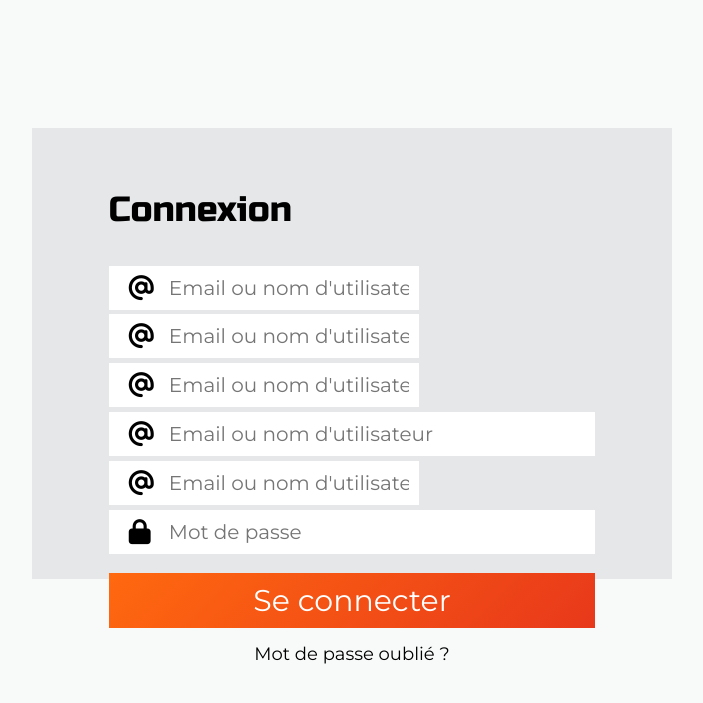
After one commit to loupid/CarRentalWeb, a PHP site: page /HTML/register.html in a window 1280 px wide. The commit adds this page. Shown: the top 703 px of the page, without its empty margins (288-991 px from the left). Run offline with PHP 8.4, Linux system fonts and the light colour scheme; some libraries are stand-ins or nearby versions.

Commit message:
login and register design

```diff
--- /dev/null
+++ b/CSS/login.css
@@ -0,0 +1,79 @@
+@import url('https://fonts.googleapis.com/css2?family=Russo+One&display=swap');
+
+.login_title {
+    font-family: 'Russo One', sans-serif;
+    font-size: 35px;
+    color: black;
+}
+
+.login {
+    display: flex;
+    flex-direction: column;
+    margin: 10% 25%;
+    height: 400px;
+    padding: 2% 6%;
+    background-color: #e5e7e9;
+}
+
+.login_credentials {
+    display: flex;
+    flex-direction: column;
+}
+
+.icon {
+    color: black;
+}
+
+.input_container_login {
+    margin-bottom: 1%;
+    width: 100%;
+}
+
+.input_container_login i {
+    position: absolute;
+}
+
+.input_container_login .icon {
+    padding: 10px 20px;
+    font-size: 25px;
+    text-align: left;
+}
+
+.login_credentials {
+    width: 100%;
+}
+
+#btn_confirm_login {
+    width: 100%;
+    padding: 9px 25px;
+    background: linear-gradient(135deg, #ff690f 0%, #e8381b 100%);
+    color: white;
+    font-size: 30px;
+    border: none;
+    cursor: pointer;
+    margin: 3% 0;
+    transition: all 0.3s;
+}
+
+#btn_confirm_login:hover {
+    background-color: #F39C12;
+    color: #000000;
+}
+
+#email {
+    width: calc(100% - 70px);
+}
+
+#password {
+    width: calc(100% - 70px);
+}
+
+#forgot_password {
+    color: black;
+    size: 18px;
+    text-align: center;
+}
+
+#forgot_password:hover {
+    color: #e55e0d;
+}
--- a/CSS/quickFilter.css
+++ b/CSS/quickFilter.css
@@ -65,6 +65,7 @@
     font-size: 25px;
     text-align: left;
 }
+
 .field {
     padding: 10px 10px 10px 60px;
     font-size: 20px;
--- a/CSS/styles.css
+++ b/CSS/styles.css
@@ -3,6 +3,7 @@
 @import "advancedFilter.css";
 @import "quickFilter.css";
 @import "cardview.css";
+@import "login.css";
 
 /*TODO Exploration for responsive*/
 @media only screen and (max-width:620px) {
--- /dev/null
+++ b/HTML/register.html
@@ -0,0 +1,53 @@
+<!DOCTYPE html>
+<html lang="en">
+<head>
+    <meta charset="UTF-8">
+    <title>Location de voitures</title>
+    <meta name="viewport" content="width=device-width, initial-scale=1">
+    <link rel="stylesheet" href="../CSS/styles.css" type="text/css">
+    <script src="https://kit.fontawesome.com/b99e675b6e.js"></script>
+    <script src="https://ajax.googleapis.com/ajax/libs/jquery/3.5.1/jquery.min.js"></script>
+    <script src="../JS/Main.js"></script>
+    <script src="../JS/Get.js"></script>
+    <script src="../JS/RenderingManager.js"></script>
+</head>
+<body>
+<div class="login">
+    <p class="login_title">Connexion</p>
+    <div class="login_credentials">
+        <div class="input_container_login">
+            <i class="fas fa-at icon" style="color: black"></i>
+            <input class="field" type="text" id="firstname" name="firstname"
+                   placeholder="Email ou nom d'utilisateur">
+        </div>
+        <div class="input_container_login">
+            <i class="fas fa-at icon" style="color: black"></i>
+            <input class="field" type="text" id="lastname" name="lastname"
+                   placeholder="Email ou nom d'utilisateur">
+        </div>
+        <div class="input_container_login">
+            <i class="fas fa-at icon" style="color: black"></i>
+            <input class="field" type="text" id="username" name="username"
+                   placeholder="Email ou nom d'utilisateur">
+        </div>
+        <div class="input_container_login">
+            <i class="fas fa-at icon" style="color: black"></i>
+            <input class="field" type="email" id="email" name="email"
+                   placeholder="Email ou nom d'utilisateur">
+        </div>
+        <div class="input_container_login">
+            <i class="fas fa-at icon" style="color: black"></i>
+            <input class="field" type="text" id="phonenumber" name="phonenumber"
+                   placeholder="Email ou nom d'utilisateur">
+        </div>
+        <div class="input_container_login">
+            <i class="fas fa-lock icon" style="color: black"></i>
+            <input class="field" type="password" id="password" name="password"
+                   placeholder="Mot de passe"><br>
+        </div>
+    </div>
+    <button type="submit" id="btn_confirm_login">Se connecter</button>
+    <a id="forgot_password">Mot de passe oublié ?</a>
+</div>
+</body>
+</html>
--- a/index.html
+++ b/index.html
@@ -1,5 +1,5 @@
 <!DOCTYPE html>
-<html lang="en">
+<html lang="fr">
 <head>
     <meta charset="UTF-8">
     <title>Location de voitures</title>
@@ -31,7 +31,6 @@
 </header>
 
 <div class="container">
-
     <div id="main_body">
         <div class="test">
             <div id="mySidenav" class="sidenav">
@@ -75,7 +74,6 @@
                 <button type="submit" id="qf_btn_search">Rechercher</button>
             </div>
         </div>
-
         <div class="cards">
             <script>
                 GetAllCarsList();
```
Also changed, not shown: HTML/login.html (added, +33 -0 lines), CSS/register.css (added).
